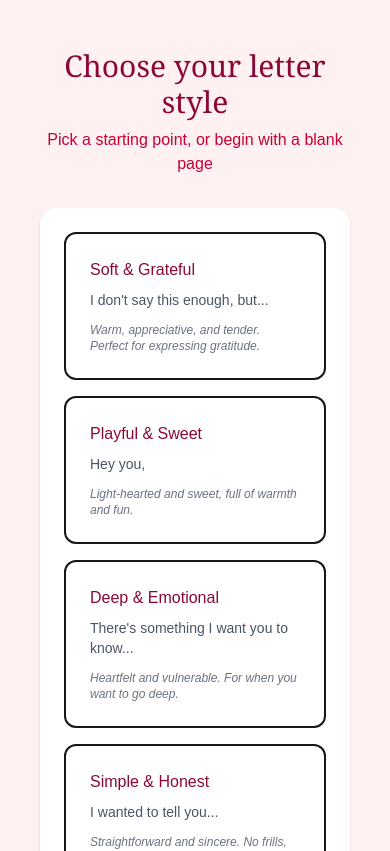
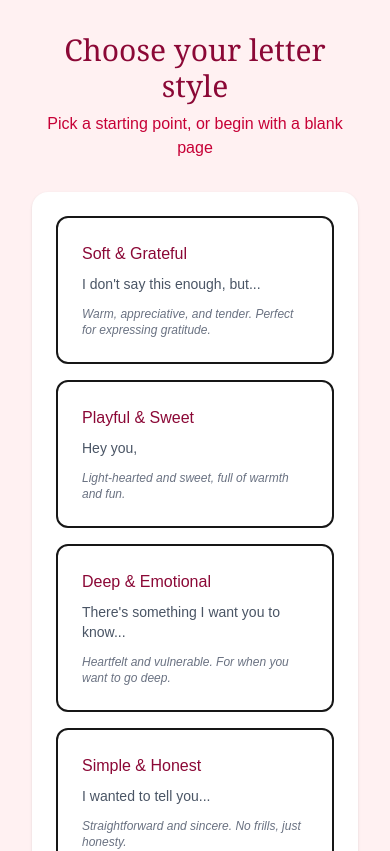
Before and after one commit to priyankattru-droid/valentines-helper, a Next.js app: page /letter in a window 390 px wide. Shown: the top 851 px of the page. Built offline with nearby package versions, Linux system fonts and the light colour scheme.

Commit message:
Fix mobile spacing

```diff
--- a/app/letter/page.tsx
+++ b/app/letter/page.tsx
@@ -166,7 +166,7 @@ function LetterPageContent({ recipientFromUrl }: { recipientFromUrl: RecipientTy
   };
 
   return (
-    <main className="min-h-screen px-6 py-12 bg-rose-50">
+    <main className="min-h-screen px-4 py-8 bg-rose-50">
       <div className="max-w-3xl mx-auto space-y-8 px-4">
 
         {/* STEP 1: Style Selection */}
```
